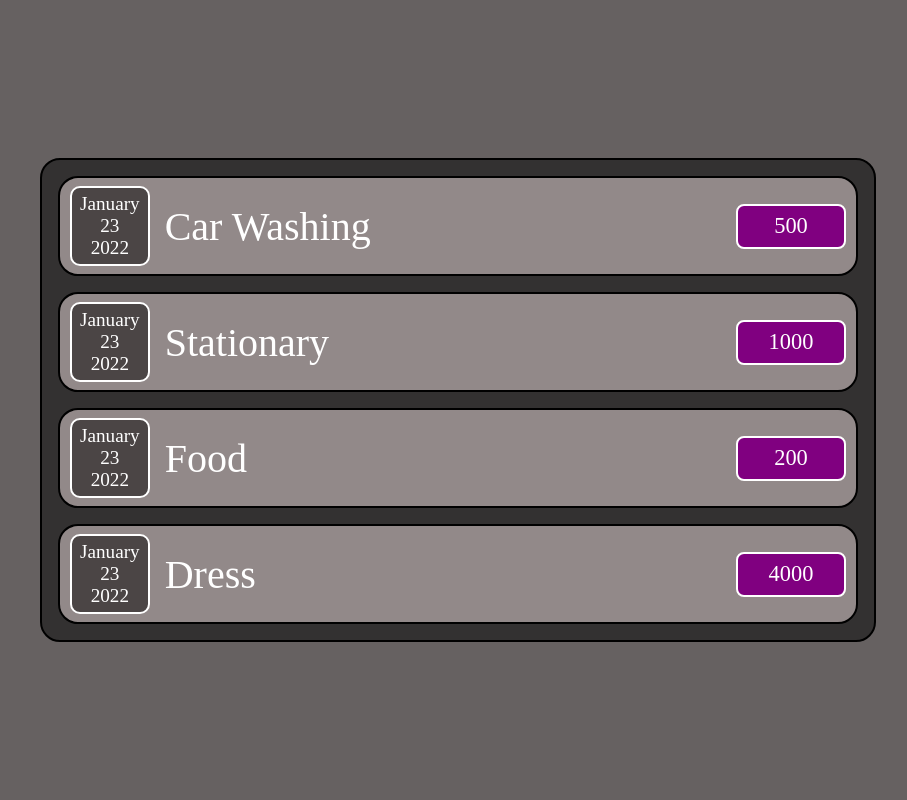
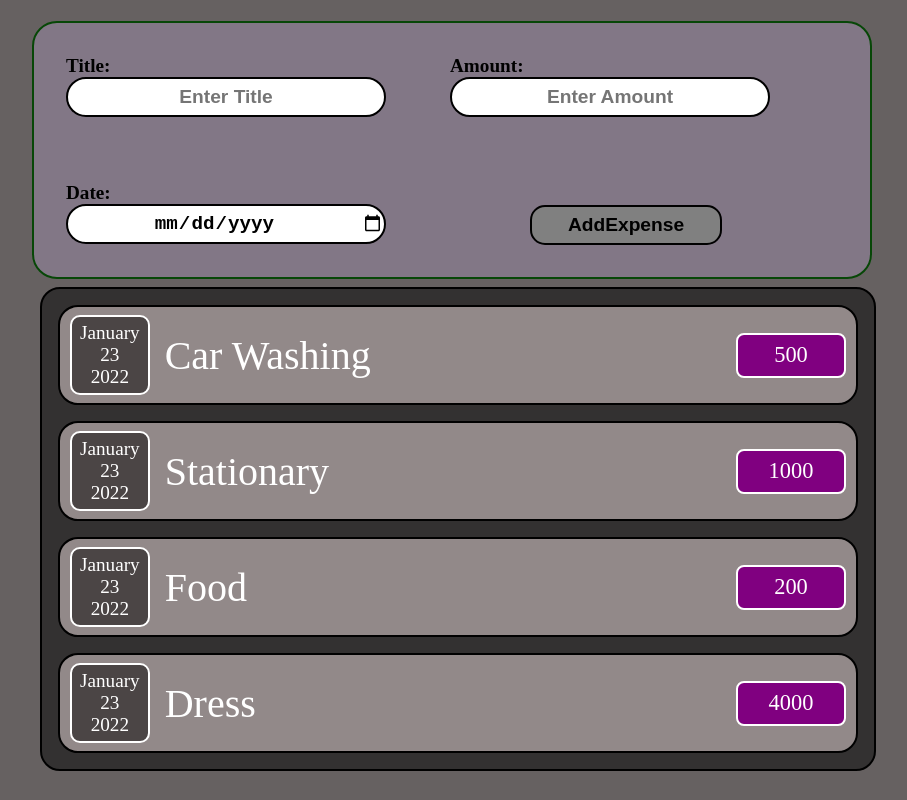
Before and after one commit to Aryanhac/Expenses-List, a React (Create React App) app: page / in a window 1280 px wide. Shown: the whole page, without its empty margins (182-1089 px from the left). Built offline with nearby package versions, Linux system fonts and the light colour scheme.

Commit message:
separate each component and make new-Expenses component file and make new-Expenses form

```diff
--- a/src/App.js
+++ b/src/App.js
@@ -1,10 +1,12 @@
 import React from 'react';
-import Expenses from './components/Expenses';
+import Expenses from "./components/Expenses/Expenses"
 import './App.css';
+import NewExpenses from './components/NewExpenses/NewExpenses';
 
 function App() {
   return (
     <div className="App">
+      <NewExpenses/>
       <Expenses/>
     </div>
   );
--- a/src/components/Expenses.js
+++ b/src/components/Expenses/Expenses.js
@@ -2,6 +2,7 @@ import React from 'react';
 import ExpensesItem from './ExpensesItem';
 import ExpensesApi from './ExpensesApi';
 import './Expenses.css';
+
 
 const Expenses = () => {
     const [ExpensesApi_data,setExpensesApi_data]=React.useState(ExpensesApi);
--- /dev/null
+++ b/src/components/NewExpenses/NewExpenses.css
@@ -0,0 +1,49 @@
+.NewExpenses_form{
+    display:flex;
+    background-color: rgb(130, 119, 134);
+    border: 2px solid rgb(7, 71, 7);
+    border-radius: 25px;
+    max-width:52.5rem;
+    min-height:8rem;
+    align-items: center;
+    flex-wrap: wrap;
+}
+
+.NewExpenses_form .NewExpenses_form__common{
+    display: flex;
+    flex-direction: column;
+    margin:2rem;
+
+}
+
+.NewExpenses_form .NewExpenses_form__common input{
+    flex-basis: 2.5rem;
+    width:20rem;
+    border: 2px solid black;
+    border-radius: 25px;
+    text-align: center;
+    font-weight: bold;
+    font-size: 1.2rem;
+}
+
+.NewExpenses_form .NewExpenses_form__common label{
+    font-weight: bold;
+    font-size: 1.2rem;
+}
+
+input[type="date"]{
+    margin-top: 0px;
+}
+
+.NewExpenses_form .NewExpenses_form__common button{
+    flex-basis: 2.5rem;
+    width:12rem;
+    border: 2px solid black;
+    border-radius: 15px;
+    text-align: center;
+    font-weight: bold;
+    font-size: 1.2rem;
+    background-color: gray;
+    margin-top: 1.5rem;
+    margin-left: 5rem;
+}
--- /dev/null
+++ b/src/components/NewExpenses/NewExpenses.js
@@ -0,0 +1,25 @@
+import React from 'react';
+import './NewExpenses.css';
+
+const NewExpenses = () => {
+  return <div className='NewExpenses_form'>
+      <div className='NewExpenses_form__title' className='NewExpenses_form__common'>
+          <label>Title:</label>
+          <input type="text" placeholder='Enter Title'/>
+      </div>
+      <div className='NewExpenses_form__amount' className='NewExpenses_form__common'>
+           <label>Amount:</label>
+          <input type="int" placeholder='Enter Amount' />
+      </div>
+      <div className='NewExpenses_form_date' className='NewExpenses_form__common'>
+           <label>Date:</label>
+          <input type="date" placeholder='Enter date'/>
+      </div>
+      <div className='NewExpenses_form_button' className='NewExpenses_form__common'>
+           <button>AddExpense</button>
+      </div>
+
+  </div>;
+};
+
+export default NewExpenses;
```
Also changed, not shown: src/components/Expenses/Expenses.css (renamed from src/components/Expenses.css), src/components/Expenses/ExpensesApi.js (renamed from src/components/ExpensesApi.js), src/components/Expenses/ExpensesDate.css (renamed from src/components/ExpensesDate.css), src/components/Expenses/ExpensesDate.js (renamed from src/components/ExpensesDate.js), src/components/Expenses/ExpensesItem.css (renamed from src/components/ExpensesItem.css), src/components/Expenses/ExpensesItem.js (renamed from src/components/ExpensesItem.js).
